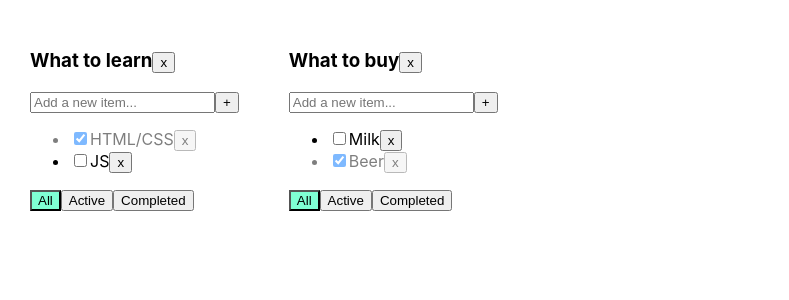
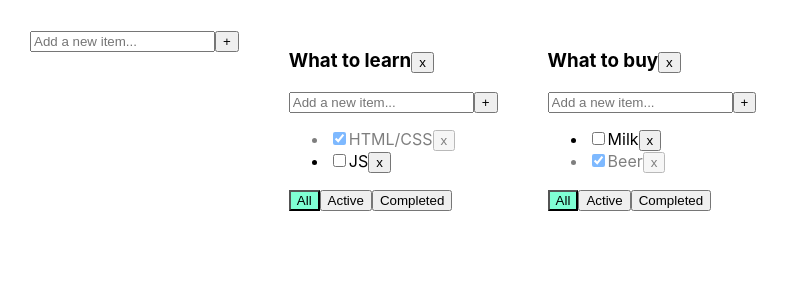
Before and after one commit to dArtsemyev/todo_list, a React (Create React App) app: page / in a window 1280 px wide. Shown: the top 300 px of the page, without its empty margins (0-789 px from the left). Built offline with nearby package versions, Linux system fonts and the light colour scheme.

Commit message:
added the ability to edit tasks and todo list's titles

```diff
--- /dev/null
+++ b/src/AddNewItem.tsx
@@ -0,0 +1,43 @@
+import React, {ChangeEvent, KeyboardEvent, useState} from "react";
+
+type AddNewItemPropsType = {
+    addItem: (title: string) => void
+}
+
+export function AddNewItem(props: AddNewItemPropsType) {
+
+    let [title, setTitle] = useState("")
+    let [error, setError] = useState<null | string>(null)
+
+    const onChangeHandler = (e: ChangeEvent<HTMLInputElement>) => {
+        setTitle(e.currentTarget.value)
+    }
+    const onKeyPressHandler = (e: KeyboardEvent<HTMLInputElement>) => {
+        setError(null)
+        if (e.key === "Enter") {
+            addItem()
+        }
+    }
+    const addItem = () => {
+        if (title.trim() !== "") {
+            props.addItem(title.trim())
+            setTitle("")
+        } else {
+            setError("Title is required")
+        }
+    }
+
+    return (
+        <div>
+            <input placeholder={'Add a new item...'}
+                   value={title}
+                   onChange={onChangeHandler}
+                   onKeyPress={onKeyPressHandler}
+                   className={error ? "error" : ""}
+            />
+            <button onClick={addItem}>+</button>
+            {error && <div className={"error-message"}>{error}</div>}
+        </div>
+    )
+
+}
--- a/src/App.tsx
+++ b/src/App.tsx
@@ -2,6 +2,7 @@ import React, {useState} from "react";
 import "./App.css";
 import {taskType, TodoList} from "./TodoList";
 import {v1} from "uuid";
+import {AddNewItem} from "./AddNewItem";
 
 export type filterValuesType = "all" | "active" | "completed";
 
@@ -41,14 +42,12 @@ function App() {
         tasks[todoListID] = todoListTasks.filter(t => t.id !== id)
         setTasks({...tasks})
     }
-
     function addTask(title: string, todoListID: string) {
         let task = {id: v1(), title: title, isDone: false}
         let todoListTasks = tasks[todoListID]
         tasks[todoListID] = [task, ...todoListTasks]
         setTasks({...tasks})
     }
-
     function changeFilter(value: filterValuesType, todoListID: string) {
         let todoList =todoLists.find(tl => tl.id === todoListID);
         if(todoList) {
@@ -56,7 +55,6 @@ function App() {
             setTodoLists([...todoLists])
         }
     }
-
     function changeStatus(taskID: string, isDone: boolean, todoListID: string) {
         let todoListTasks = tasks[todoListID]
         let task = todoListTasks.find(t => t.id === taskID)
@@ -66,25 +64,49 @@ function App() {
         }
 
     }
-
+    function changeTaskTitle(taskID: string, newTitle: string, todoListID: string) {
+        let todoListTasks = tasks[todoListID]
+        let task = todoListTasks.find(t => t.id === taskID)
+        if(task) {
+            task.title = newTitle
+            setTasks({...tasks})
+        }
+    }
     function removeTodoList(id: string) {
         setTodoLists(todoLists.filter(tl => tl.id !== id))
         delete tasks[id]
         setTasks({...tasks})
     }
 
+    function changeTodoListTitle(id: string, newTitle: string) {
+        const todolist = todoLists.find(tl => tl.id === id)
+        if(todolist) {
+            todolist.title = newTitle
+            setTodoLists([...todoLists])
+        }
+    }
+
+    function addTodoList(title: string) {
+        const newTodoListID = v1()
+        const newTodolist: TodoListType = {
+            id: newTodoListID, title, filter: "all"
+        }
+        setTodoLists([...todoLists, newTodolist])
+        setTasks({...tasks, [newTodoListID]:[]})
+    }
+
     return (
         <div className="App">
+            <AddNewItem addItem={addTodoList}/>
             {
                 todoLists.map(tl => {
-                    let allTodoListTasks = tasks[tl.id]
-                    let tasksForTodoList = allTodoListTasks
+                    let tasksForTodoList = tasks[tl.id]
 
                     if(tl.filter === "active") {
-                        tasksForTodoList = allTodoListTasks.filter(t => t.isDone === false)
+                        tasksForTodoList = tasksForTodoList.filter(t => !t.isDone)
                     }
                     if(tl.filter === "completed") {
-                        tasksForTodoList = allTodoListTasks.filter(t => t.isDone === true)
+                        tasksForTodoList = tasksForTodoList.filter(t => t.isDone)
                     }
 
                     return <TodoList
@@ -96,8 +118,10 @@ function App() {
                         changeFilter={changeFilter}
                         addTask={addTask}
                         changeTaskStatus={changeStatus}
+                        changeTaskTitle={changeTaskTitle}
                         filter={tl.filter}
                         removeTodoList={removeTodoList}
+                        changeTodoListTitle={changeTodoListTitle}
                     />
                 })
             }
--- /dev/null
+++ b/src/EditableSpan.tsx
@@ -0,0 +1,34 @@
+import React, {ChangeEvent, useState} from "react";
+
+type EditableSpanPropsType = {
+    title: string
+    onChange: (newValue: string) => void
+}
+
+export function EditableSpan(props: EditableSpanPropsType) {
+
+    let [title, setTitle] = useState("")
+    let [editMode, setEditMode] = useState<boolean>(false)
+
+    const onChangeTitleHandler = (e: ChangeEvent<HTMLInputElement>) => {
+        setTitle(e.currentTarget.value)
+    }
+    const activateEditMode = () => {
+        setEditMode(true)
+        setTitle(props.title)
+    }
+    const activateViewMode = () => {
+        setEditMode(false)
+        props.onChange(title)
+    }
+
+    return (
+        editMode
+            ? <input value={title}
+                     onBlur={activateViewMode}
+                     autoFocus
+                     onChange={onChangeTitleHandler}/>
+
+            : <span onDoubleClick={activateEditMode}>{props.title}</span>
+    )
+}
--- a/src/TodoList.tsx
+++ b/src/TodoList.tsx
@@ -1,5 +1,7 @@
-import React, {ChangeEvent, KeyboardEvent, useState} from "react";
+import React, {ChangeEvent} from "react";
 import {filterValuesType} from "./App";
+import {AddNewItem} from "./AddNewItem";
+import {EditableSpan} from "./EditableSpan";
 
 export type taskType = {
     id: string
@@ -14,67 +16,49 @@ type propsType = {
     changeFilter: (value: filterValuesType, todoListID: string) => void
     addTask: (title: string, todoListID: string) => void
     changeTaskStatus: (taskID: string, isDone: boolean, todoListID: string) => void
+    changeTaskTitle: (taskID: string, newTitle: string, todoListID: string) => void
     filter: filterValuesType
     removeTodoList: (todoListID: string) => void
+    changeTodoListTitle: (id: string, newTitle: string) => void
 }
 
 export function TodoList(props: propsType) {
 
-    let [title, setTitle] = useState("")
-    let [error, setError] = useState<null | string>(null)
+    const addTask = (title: string) => props.addTask(title, props.id)
 
-    const addTask = () => {
-        if (title.trim() !== "") {
-            props.addTask(title.trim(), props.id)
-            setTitle("")
-        } else {
-            setError("Title is required")
-        }
-    }
-    const onChangeHandler = (e: ChangeEvent<HTMLInputElement>) => {
-        setTitle(e.currentTarget.value)
-        setError(null)
-    }
-    const onKeyPressHandler = (e: KeyboardEvent<HTMLInputElement>) => {
-        if (e.key === "Enter") {
-            addTask()
-        }
-    }
     const onAllClickHandler = () => props.changeFilter("all", props.id)
     const onActiveClickHandler = () => props.changeFilter("active", props.id)
     const onCompletedClickHandler = () => props.changeFilter("completed", props.id)
-
     const onRemoveTodoList = () => props.removeTodoList(props.id)
-
+    const ChangeTodoListTitle = (newTitle: string) => {
+        props.changeTodoListTitle(props.id, newTitle)
+    }
 
     return (
         <div>
-            <h3>{props.title}
+            <h3><EditableSpan title={props.title} onChange={ ChangeTodoListTitle }/>
                 <button onClick={onRemoveTodoList}>x</button>
             </h3>
-            <div>
-                <input placeholder={'Add a new item...'}
-                       value={title}
-                       onChange={onChangeHandler}
-                       onKeyPress={onKeyPressHandler}
-                       className={error ? "error" : ""}
-                />
-                <button onClick={addTask}>+</button>
-                {error && <div className={"error-message"}>{error}</div>}
-            </div>
+            <AddNewItem addItem={addTask}/>
             <ul>
                 {
                     props.tasks.map(t => {
 
                         const onRemoveHandler = () => props.removeTask(t.id, props.id)
-                        const onChangeHandler = (e: ChangeEvent<HTMLInputElement>) => {
+                        const onChangeStatusHandler = (e: ChangeEvent<HTMLInputElement>) => {
                             props.changeTaskStatus(t.id, e.currentTarget.checked, props.id);
                         }
+                        const onChangeTitleHandler = (newValue: string) => {
+                            props.changeTaskTitle(t.id, newValue, props.id);
+                        }
 
-                        return <li className={t.isDone ? "is-done" : ""} key={t.id}><input type="checkbox"
-                                                                                           onChange={onChangeHandler}
-                                                                                           checked={t.isDone}/>
-                            <span>{t.title}</span>
+
+                        return <li className={t.isDone ? "is-done" : ""} key={t.id}>
+                            <input type="checkbox" onChange={onChangeStatusHandler} checked={t.isDone}/>
+
+                            <EditableSpan title={t.title}
+                                          onChange={onChangeTitleHandler}/>
+
                             <button onClick={onRemoveHandler}>x</button>
                         </li>
                     })
@@ -82,17 +66,11 @@ export function TodoList(props: propsType) {
             </ul>
             <div>
                 <button className={props.filter === "all" ? "active-filter" : ""}
-                        onClick={onAllClickHandler}>
-                    All
-                </button>
+                        onClick={onAllClickHandler}>All</button>
                 <button className={props.filter === "active" ? "active-filter" : ""}
-                        onClick={onActiveClickHandler}>
-                    Active
-                </button>
+                        onClick={onActiveClickHandler}>Active</button>
                 <button className={props.filter === "completed" ? "active-filter" : ""}
-                        onClick={onCompletedClickHandler}>
-                    Completed
-                </button>
+                        onClick={onCompletedClickHandler}>Completed</button>
             </div>
         </div>
     );
```
